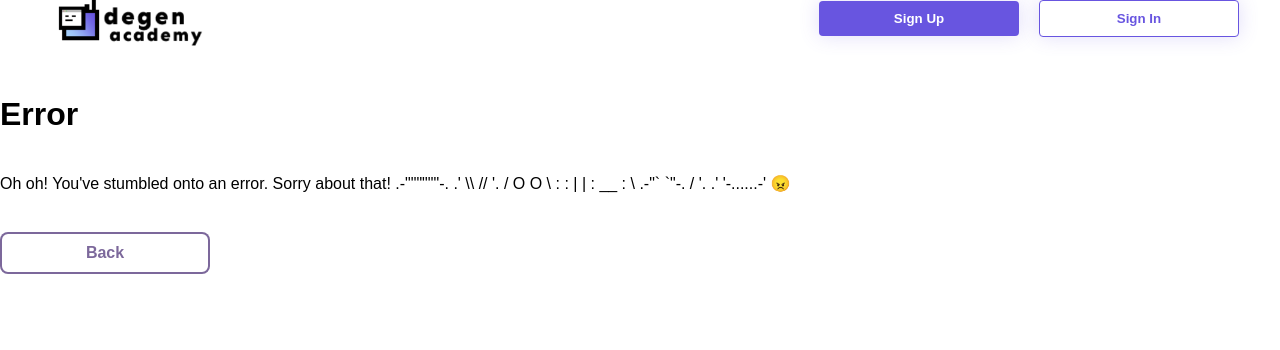
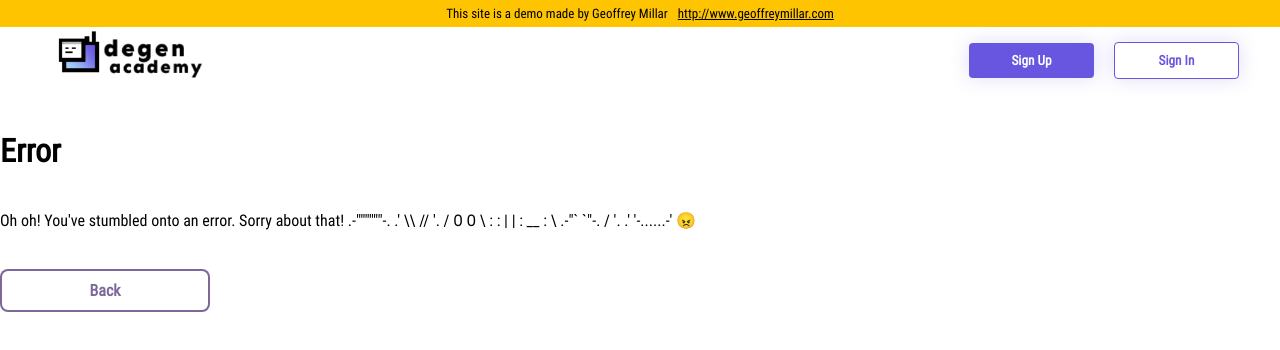
Before and after one commit to jajablinky/Degen-Academy, a React (Create React App) app in the folder client/: page /error in a window 1280 px wide. Shown: the top 350 px of the page. Built offline with nearby package versions, Linux system fonts and the light colour scheme.

Commit message:
updated theme, and buttons

```diff
--- a/client/src/components/CourseDetail.js
+++ b/client/src/components/CourseDetail.js
@@ -1,10 +1,5 @@
 import React, { useEffect, useState } from "react";
-import {
-  useParams,
-  Link,
-  NavLink,
-  useNavigate
-} from "react-router-dom";
+import { useParams, Link, NavLink, useNavigate } from "react-router-dom";
 import ReactMarkdown from "react-markdown";
 
 const CourseDetail = ({ context }) => {
@@ -56,46 +51,18 @@ const CourseDetail = ({ context }) => {
   };
   return (
     <>
-      <div className="actions--bar">
-        <div className="wrap">
-
-        {/**
-        * Authenticated user being checked alongside course user id to make sure the right user is allowed to update or delete course
-         */}
-          {context.authenticatedUser &&
-          context.authenticatedUser.id === course.userId ? (
-            <React.Fragment>
-              <Link className="button" to="update">
-                update course
-              </Link>
-              <NavLink
-                className="button"
-                to="/"
-                key={id}
-                onClick={() => handleDelete(id)}
-              >
-                delete course
-              </NavLink>
-            </React.Fragment>
-          ) : null}
-
-          <Link className="button button-secondary" to="/">
-            return to list
-          </Link>
-        </div>
-      </div>
-        {/**
-        * Authenticated user being checked alongside course user id to make sure the right user is allowed to update or delete course
-         */}
       <div className="wrap">
         <form>
           <div className="main--flex">
             <div>
               <h1 className="course--name">{course.title}</h1>
               <p>
-                By <i>{course.firstName} {course.lastName}</i>
+                By{" "}
+                <i>
+                  {course.firstName} {course.lastName}
+                </i>
               </p>
-<br></br>
+              <br></br>
               <ReactMarkdown
                 className="reactMarkdown"
                 children={course.description}
@@ -113,6 +80,34 @@ const CourseDetail = ({ context }) => {
           </div>
         </form>
       </div>
+
+      <div className="actions--bar">
+        <div className="wrap">
+          {/**
+           * Authenticated user being checked alongside course user id to make sure the right user is allowed to update or delete course
+           */}
+          {context.authenticatedUser &&
+          context.authenticatedUser.id === course.userId ? (
+            <React.Fragment>
+              <Link className="button" to="update">
+                Update Course
+              </Link>
+              <NavLink
+                className="button"
+                to="/"
+                key={id}
+                onClick={() => handleDelete(id)}
+              >
+                Delete Course
+              </NavLink>
+            </React.Fragment>
+          ) : null}
+
+          <Link className="button button-secondary" to="/">
+            Return To List
+          </Link>
+        </div>
+      </div>
     </>
   );
 };
--- a/client/src/components/Courses.js
+++ b/client/src/components/Courses.js
@@ -11,17 +11,17 @@ const Courses = ({ context }) => {
       .then((data) => setCourses(data))
       .catch((err) => {
         console.log(err);
-        navigate('/error');
+        navigate("/error");
       });
     // eslint-disable-next-line react-hooks/exhaustive-deps
   }, []);
 
   return (
     <>
-    {/**
-    *   Create Course module
-    *
-     */}
+      {/**
+       *   Create Course module
+       *
+       */}
       <div className="wrap main--grid">
         <NavLink
           className="course--module course--add--module"
@@ -38,12 +38,12 @@ const Courses = ({ context }) => {
             >
               <polygon points="7,6 7,0 6,0 6,6 0,6 0,7 6,7 6,13 7,13 7,7 13,7 13,6 "></polygon>
             </svg>
-            new course
+            New Course
           </span>
         </NavLink>
 
         {/**
-        * Courses mapped out and displayed on page dependent on id.
+         * Courses mapped out and displayed on page dependent on id.
          */}
         {courses?.map((course) => {
           return (
@@ -52,7 +52,7 @@ const Courses = ({ context }) => {
               to={`/courses/${course.id}`}
               key={course.id}
             >
-              <h2 className="course--label">course</h2>
+              <h2 className="course--label">Course</h2>
               <h3 className="course--title">{course.title}</h3>
             </NavLink>
           );
--- a/client/src/components/Header.js
+++ b/client/src/components/Header.js
@@ -13,6 +13,18 @@ const Header = ({ context }) => {
   const authUser = context.authenticatedUser;
 
   return (
+    <>
+      <div className="miniNav">
+        This site is a demo made by Geoffrey Millar
+        <a
+          href="https://www.geoffreymillar.com"
+          title="Geoffrey Millar"
+          target="_blank"
+          rel="noreferrer"
+        >
+          http://www.geoffreymillar.com
+        </a>
+      </div>
       <div className="header">
         <div className="bounds">
           <Link to="/">
@@ -22,7 +34,7 @@ const Header = ({ context }) => {
             {authUser ? (
               <>
                 <span>
-                Welcome! {authUser.firstName}, {authUser.lastName} ✔
+                  Welcome!{authUser.firstName}, {authUser.lastName} ✔
                 </span>
                 <Link to="/signout">Sign out</Link>
               </>
@@ -39,6 +51,7 @@ const Header = ({ context }) => {
           </nav>
         </div>
       </div>
+    </>
   );
 };
 
--- a/client/src/components/UserSignIn.js
+++ b/client/src/components/UserSignIn.js
@@ -39,17 +39,17 @@ const UserSignIn = ({ context }) => {
 
   return (
     <div className="form--centered">
-      <h1>sign in</h1>
+      <h1>Sign In</h1>
       <br></br>
       {error ? (
         <div className="validation--errors">
-          <h3>please try again</h3>
-          <ul>'error with sign in.'</ul>
+          <h3>Please Try Again</h3>
+          <ul>'Error with Sign In.'</ul>
           <br></br>
         </div>
       ) : null}
       <form onSubmit={handleSubmit}>
-        <label htmlFor="emailAddress">email Address</label>
+        <label htmlFor="emailAddress">Email Address</label>
         <input
           id="emailAddress"
           name="emailAddress"
@@ -57,7 +57,7 @@ const UserSignIn = ({ context }) => {
           defaultValue=""
           ref={emailAddress}
         />
-        <label htmlFor="password">password</label>
+        <label htmlFor="password">Password</label>
         <input
           id="password"
           name="password"
@@ -67,15 +67,16 @@ const UserSignIn = ({ context }) => {
         />
 
         <button className="button" type="submit">
-          sign in
+          Sign in
         </button>
         <Link to="/">
-          <button className="button button-secondary">cancel</button>
+          <button className="button button-secondary">Cancel</button>
         </Link>
       </form>
       <br></br>
       <p>
-        Don't have a user account? Click here to <Link>sign up</Link>!
+        Don't have a user account? Click here to{" "}
+        <Link to="/signup">Sign up</Link>!
       </p>
     </div>
   );
--- a/client/src/components/UserSignUp.js
+++ b/client/src/components/UserSignUp.js
@@ -1,5 +1,5 @@
 import { useRef, useState } from "react";
-import {  useNavigate, NavLink } from "react-router-dom";
+import { useNavigate, NavLink } from "react-router-dom";
 
 const UserSignUp = ({ context }) => {
   /**
@@ -53,7 +53,7 @@ const UserSignUp = ({ context }) => {
   return (
     <main>
       <div className="form--centered">
-        <h2>sign up</h2>
+        <h2>Sign Up</h2>
         {errors && errors.length ? (
           <div className="validation--errors">
             <h3>validation errors</h3>
@@ -65,7 +65,7 @@ const UserSignUp = ({ context }) => {
           </div>
         ) : null}
         <form onSubmit={handleSignUp}>
-          <label htmlFor="firstName">first name</label>
+          <label htmlFor="firstName">First Name</label>
           <input
             id="firstName"
             name="firstName"
@@ -73,7 +73,7 @@ const UserSignUp = ({ context }) => {
             defaultValue=""
             ref={firstName}
           />
-          <label htmlFor="lastName">last name</label>
+          <label htmlFor="lastName">Last Name</label>
           <input
             id="lastName"
             name="lastName"
@@ -81,7 +81,7 @@ const UserSignUp = ({ context }) => {
             defaultValue=""
             ref={lastName}
           />
-          <label htmlFor="emailAddress">email address</label>
+          <label htmlFor="emailAddress">Email Address</label>
           <input
             id="emailAddress"
             name="emailAddress"
@@ -89,7 +89,7 @@ const UserSignUp = ({ context }) => {
             defaultValue=""
             ref={emailAddress}
           />
-          <label htmlFor="password">password</label>
+          <label htmlFor="password">Password</label>
           <input
             id="password"
             name="password"
@@ -97,16 +97,16 @@ const UserSignUp = ({ context }) => {
             defaultValue=""
             ref={password}
           />
-          <button className="button" type="submit">
-            sign up
+          <button className="log" type="submit">
+            Sign Up
           </button>
-          <button onClick={handleCancel} className="button button-secondary">
-            cancel
+          <button onClick={handleCancel} className="reg">
+            Cancel
           </button>
         </form>
         <p>
-          already have a user account? click here to{" "}
-          <NavLink to="/signin">sign in</NavLink>!
+          Already have a user account? click here to{" "}
+          <NavLink to="/signin">Sign In</NavLink>!
         </p>
       </div>
     </main>
--- a/client/src/styles/global.css
+++ b/client/src/styles/global.css
@@ -1,4 +1,8 @@
 /* global.css */
+@font-face {
+  font-family: "robotoCondensed";
+  src: url("./fonts/RobotoCondensed-Regular.ttf");
+}
 * {
   box-sizing: border-box;
 }
@@ -6,7 +10,7 @@ html {
   font-size: 1.25em;
 }
 body {
-  font-family: "Work Sans", sans-serif;
+  font-family: "robotoCondensed", "Work Sans", sans-serif;
 }
 h2 {
   font-size: 1.5rem;
@@ -23,6 +27,7 @@ a {
   color: #939;
   text-decoration: none;
 }
+
 .wrap {
   max-width: 1250px;
   margin: 0 auto;
@@ -47,7 +52,7 @@ a {
 }
 
 .header img {
-  height: 50px;
+  height: 60px;
   width: 200px;
   object-fit: cover;
 }
@@ -59,6 +64,7 @@ a {
 /* line 23, ../sass/global.sass */
 .header--logo a {
   color: rgba(255, 255, 255, 0.5);
+  margin: 0 auto;
 }
 /* line 25, ../sass/global.sass */
 .header--logo a:hover {
@@ -76,18 +82,36 @@ a {
   margin: 0 10px;
 }
 /* line 34, ../sass/global.sass */
-.header nav {
+.bounds nav {
+  display: flex;
   float: right;
+  margin-top: 15px;
+  align-items: center;
   justify-content: center;
 }
 
+.miniNav {
+  font-size: small;
+  min-height: 15px;
+  background: #ffc400;
+  text-align: center;
+  padding-top: 1px;
+}
+
+.miniNav a {
+  margin-left: 10px;
+  color: #000;
+  text-decoration: underline;
+}
+
 button {
+  font-family: "robotoCondensed";
   cursor: pointer;
   border: 0;
   border-radius: 4px;
   font-weight: 600;
   margin: 0 10px;
-  width: 200px;
+  width: 125px;
   padding: 10px 0;
   box-shadow: 0 0 20px rgba(104, 85, 224, 0.2);
   transition: 0.4s;
@@ -111,7 +135,7 @@ button:hover {
 }
 
 .course--module {
-  background: #7c689b;
+  border: 2px solid #7c689b;
   border-radius: 0.5rem;
   padding: 1.5rem;
   margin-bottom: 1.5rem;
@@ -124,13 +148,13 @@ button:hover {
 }
 
 .course--label {
-  color: #fff;
+  color: #57496e;
   font-size: 0.9rem;
   font-weight: 400;
   margin-bottom: 0.25rem;
 }
 .course--title {
-  color: #fff;
+  color: #63537d;
   font-weight: 700;
   font-size: 1.25rem;
 }
@@ -167,9 +191,7 @@ button:hover {
   line-height: 1.5;
 }
 .actions--bar {
-  background: #e9e5f0;
   padding: 1rem 0;
-  margin: -2rem 0 2rem;
 }
 .validation--errors {
   background: #e9e5f0;
@@ -216,7 +238,6 @@ textarea {
   border: 1px solid #8c789b;
   padding: 0.5rem;
   margin-bottom: 1rem;
-  font-family: "Work Sans", sans-serif;
   font-size: 0.8rem;
 }
 textarea {
```
Also changed, not shown: client/src/styles/fonts/RobotoCondensed-Regular.ttf (added). Lines whose indentation alone changed are shown as unchanged.
